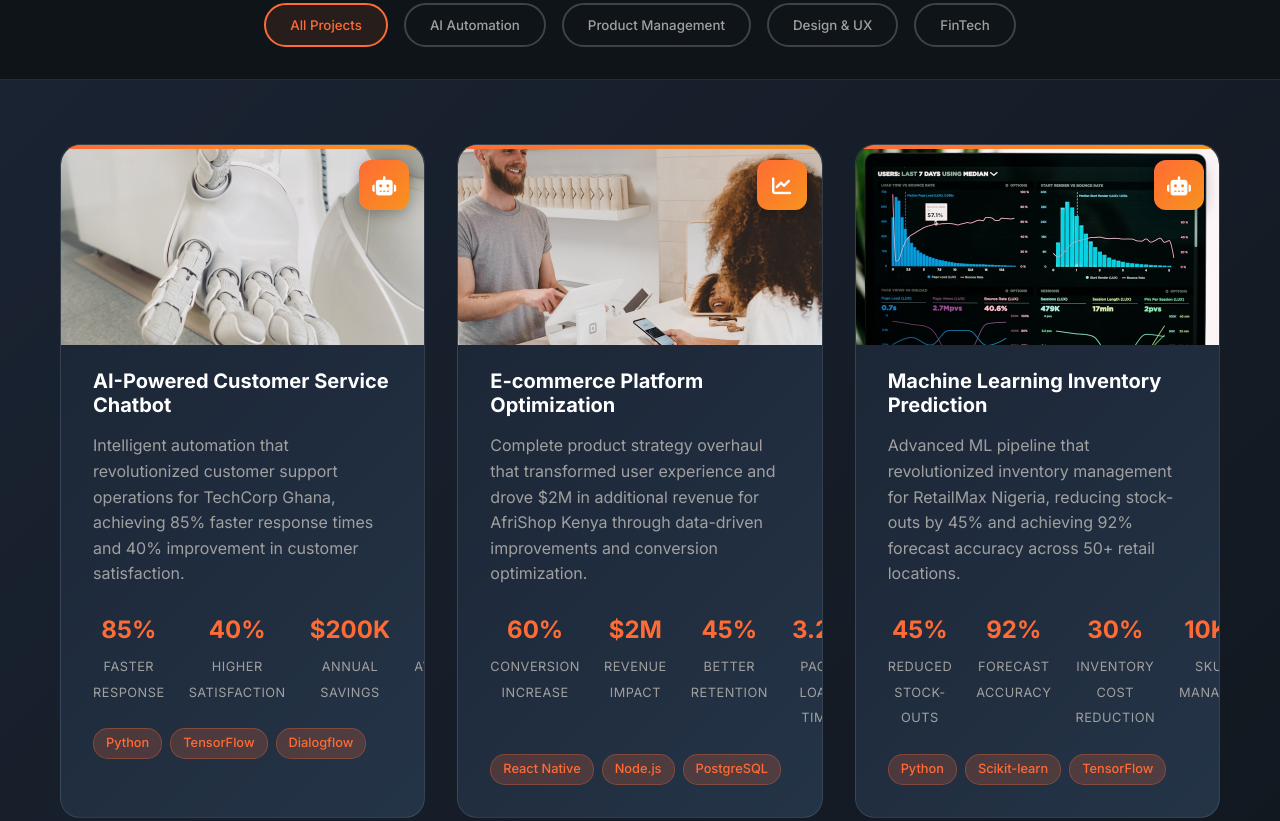
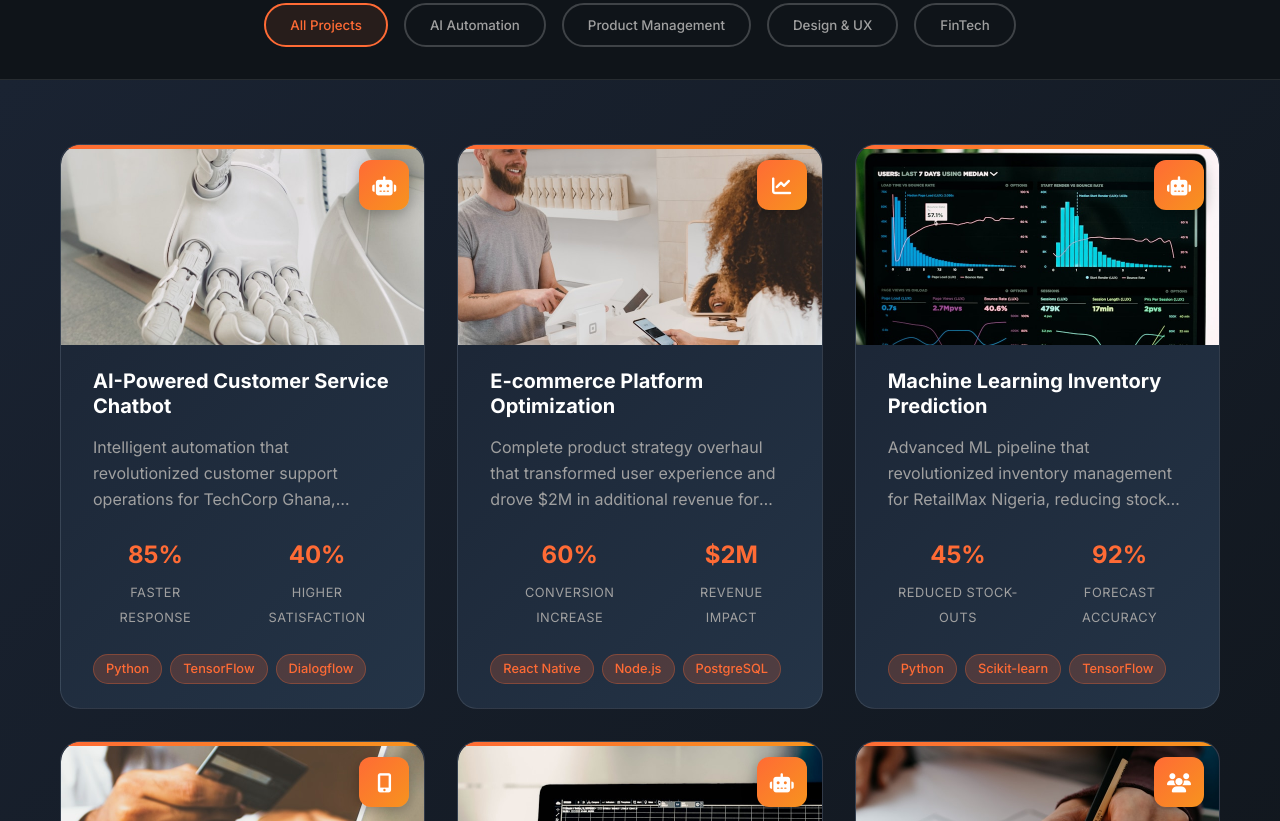
Before and after one commit to dabanamoh/dabana-portfolio, a website: page case-studies.html in a window 1280 px wide. Shown: the part 580-1401 px from the top of the page. Drawn offline with nearby package versions, Linux system fonts and the light colour scheme.

Commit message:
Fix case study card content overflow issues - add text truncation, consistent heights, and improved layout structure

```diff
--- a/css/style.css
+++ b/css/style.css
@@ -556,6 +556,7 @@ h1, h2, h3, h4, h5, h6 {
     grid-template-columns: repeat(auto-fit, minmax(350px, 1fr));
     gap: 2rem;
     margin-bottom: 3rem;
+    align-items: stretch;
 }
 
 .case-card {
@@ -567,6 +568,9 @@ h1, h2, h3, h4, h5, h6 {
     position: relative;
     overflow: hidden;
     cursor: pointer;
+    height: 100%;
+    display: flex;
+    flex-direction: column;
 }
 
 .case-card:focus {
@@ -642,12 +646,31 @@ h1, h2, h3, h4, h5, h6 {
     padding: 0 2rem;
 }
 
+.case-content {
+    flex: 1;
+    display: flex;
+    flex-direction: column;
+    padding: 1.5rem 0;
+}
+
 .case-card .case-title {
-    padding-top: 1.5rem;
+    padding-top: 0;
+    margin-bottom: 1rem;
+}
+
+.case-card .case-description {
+    flex: 1;
+    margin-bottom: 1.5rem;
+}
+
+.case-card .case-metrics {
+    margin-bottom: 1.5rem;
+    margin-top: auto;
 }
 
 .case-card .case-tags {
-    padding-bottom: 2rem;
+    padding-bottom: 0;
+    margin-top: auto;
 }
 
 .case-title {
@@ -655,12 +678,25 @@ h1, h2, h3, h4, h5, h6 {
     font-weight: 700;
     color: #FFFFFF;
     margin-bottom: 1rem;
+    display: -webkit-box;
+    -webkit-line-clamp: 2;
+    -webkit-box-orient: vertical;
+    overflow: hidden;
+    text-overflow: ellipsis;
+    max-height: 2.5em; /* 2 lines * 1.25 line-height */
+    line-height: 1.25;
 }
 
 .case-description {
     color: #A0A0A0;
     line-height: 1.6;
     margin-bottom: 1.5rem;
+    display: -webkit-box;
+    -webkit-line-clamp: 3;
+    -webkit-box-orient: vertical;
+    overflow: hidden;
+    text-overflow: ellipsis;
+    max-height: 4.8em; /* 3 lines * 1.6 line-height */
 }
 
 .case-metrics {
--- a/js/case-studies.js
+++ b/js/case-studies.js
@@ -122,10 +122,11 @@ function renderAllCaseStudies(caseStudies) {
                     <i class="fas fa-${getCategoryIcon(study.category)}"></i>
                 </div>
             </div>
+            <div class="case-content">
                 <h3 class="case-title">${study.title}</h3>
                 <p class="case-description">${study.subtitle}</p>
                 <div class="case-metrics">
-                ${study.stats.map(stat => `
+                    ${study.stats.slice(0, 2).map(stat => `
                         <div class="metric">
                             <span class="metric-value">${stat.number}</span>
                             <span class="metric-label">${stat.label}</span>
@@ -133,7 +134,8 @@ function renderAllCaseStudies(caseStudies) {
                     `).join('')}
                 </div>
                 <div class="case-tags">
-                ${study.tags.map(tag => `<span class="tag">${tag}</span>`).join('')}
+                    ${study.tags.slice(0, 3).map(tag => `<span class="tag">${tag}</span>`).join('')}
+                </div>
             </div>
         `;
 
--- a/js/main.js
+++ b/js/main.js
@@ -204,10 +204,11 @@ function renderFeaturedCaseStudies(caseStudies) {
                     <i class="fas fa-${getCategoryIcon(study.category)}"></i>
                 </div>
             </div>
+            <div class="case-content">
                 <h3 class="case-title">${study.title}</h3>
                 <p class="case-description">${study.subtitle}</p>
                 <div class="case-metrics">
-                ${study.stats.map(stat => `
+                    ${study.stats.slice(0, 2).map(stat => `
                         <div class="metric">
                             <span class="metric-value">${stat.number}</span>
                             <span class="metric-label">${stat.label}</span>
@@ -215,7 +216,8 @@ function renderFeaturedCaseStudies(caseStudies) {
                     `).join('')}
                 </div>
                 <div class="case-tags">
-                ${study.tags.map(tag => `<span class="tag">${tag}</span>`).join('')}
+                    ${study.tags.slice(0, 3).map(tag => `<span class="tag">${tag}</span>`).join('')}
+                </div>
             </div>
         `;
 
```
Lines whose indentation alone changed are shown as unchanged.
